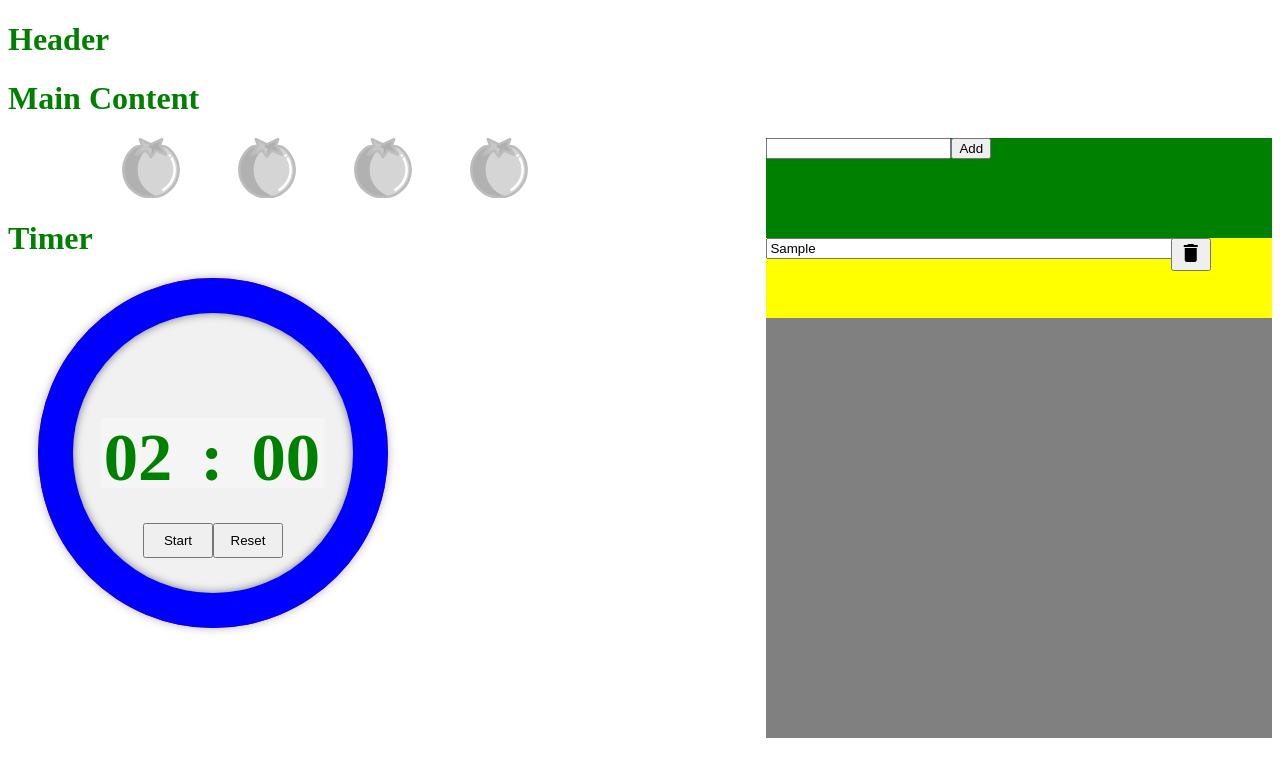
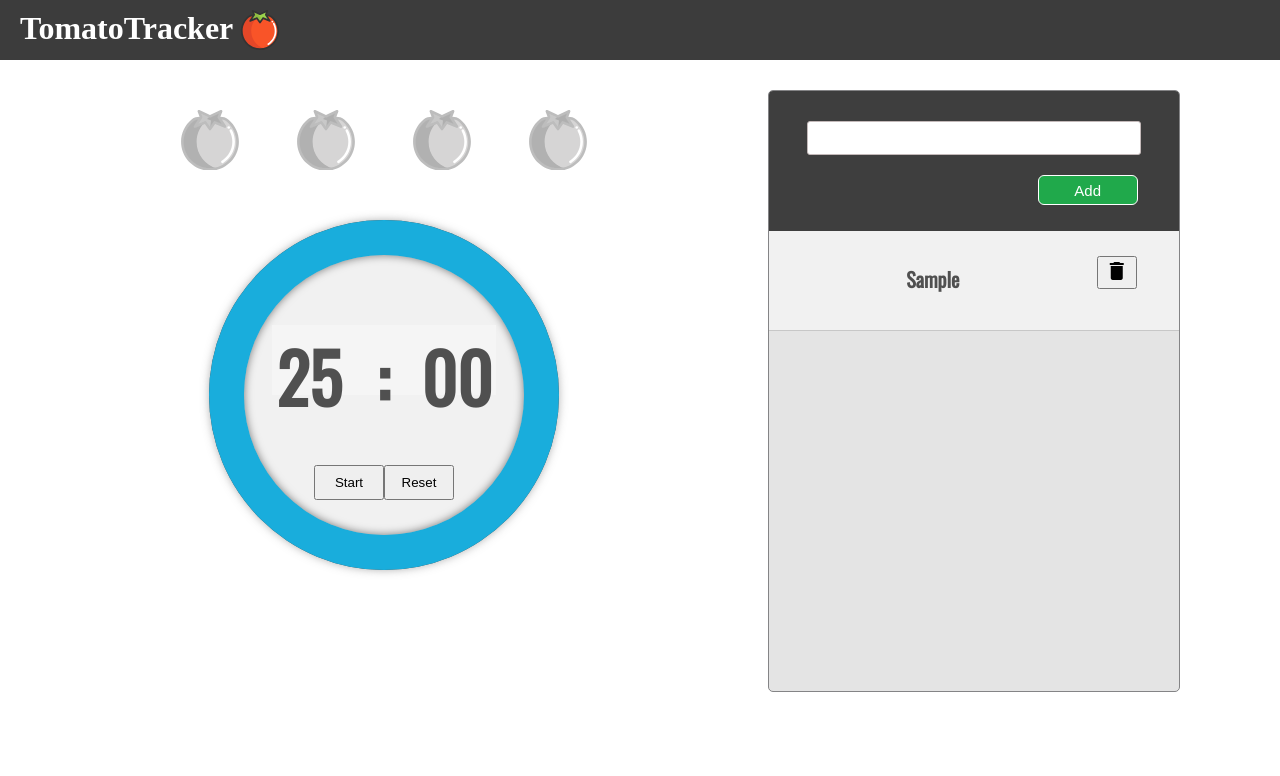
Before and after one commit to yosukeonrails/pomodoro-app, a React app: page / in a window 1280 px wide. Both pictures are taken after typing "Sample" into the empty fields and a click on the button "Add". Built offline with nearby package versions, Linux system fonts and the light colour scheme.

Commit message:
made styling changes to project

```diff
--- a/css/index.less
+++ b/css/index.less
@@ -4,8 +4,42 @@
 }
 
 h1{
-    color:green
+    color: #505050;
 }
+
+body{
+    margin: 0;
+
+}
+// HEADER
+
+.header-container{
+
+    width: 100%;
+    height: 60px;
+    background-color: #3c3c3c;
+    padding-top: 10px;
+    padding-left: 20px;
+    box-sizing: border-box;
+
+    h1{
+        margin: 0;
+        padding: 0;
+        color: white;
+        float: left;
+        width: 220px;
+    }
+}
+
+.header-tomato-icon {
+    background-image: url("../assets/tomato_icon.svg");
+    width: 40px;
+    height: 40px;
+    background-size: cover;
+    float: left;
+ }
+
+
 
 .main-left{
     width: 60%;
@@ -16,33 +50,3 @@ h1{
     width: 40%;
     float: left;
 }
-
-.todoCreator{
-     height: 100px;
-     background-color: green;
-}
-
-.todoComponent{
-    background-color: yellow;
-    height: 80px;
-    p{
-        text-align: center
-    }
-    &:hover{
-        cursor: pointer;
-    }
-}
-
-.todo-description {
-width: 80%;
-float: left;
-input{
-    width: 100%;
-}
-
-}
-
-.todo-buttons{
-    width: 20%;
-    float: left;
-    }
--- a/css/timer.less
+++ b/css/timer.less
@@ -7,9 +7,11 @@
   .timerContainer {
     height: 150px;
     width:200px;
-    transform:rotate(180deg);
-    margin-left: 30px;
+    transform: rotate(180deg);
     position: relative;
+    margin-top: 50px;
+    margin-left: auto;
+    margin-right: auto;
   }
 
   .timerBackground {
@@ -17,8 +19,8 @@
     width: 150px;
     height: 150px;
     border-radius: 75px;
-    background-color: red;
-    box-shadow: 0px 0px 8px rgba(100,100,100,0.5);
+    background-color: #484848;
+    box-shadow: 0px 0px 8px rgba(100, 100, 100, 0.5);
   }
 
   .pie {
@@ -75,6 +77,9 @@
   .timerTime{
     float: left;
     width: 33%;
+    h1{
+        font-family: 'Oswald', sans-serif;
+    }
   }
 
   .tracker_viwer {
--- a/css/todo.less
+++ b/css/todo.less
@@ -1,5 +1,121 @@
+.centralize{
+    margin-left: auto;
+    margin-right: auto;
+}
+
 .todoContainer {
-    background-color: gray;
+    background-color: #e4e4e4;
     height: 600px;
     overflow: scroll;
+    margin-top: 30px;
+    float: left;
+    width: 80%;
+    border: 1px solid #848486;
+    border-radius: 5px;
 }
+
+.todoCreator{
+    height: 140px;
+    padding-top: 30px;
+    background-color: #3e3e3e;
+    box-sizing: border-box;
+    input{
+        width: 80%;
+        height: 30px;
+        margin-left: auto;
+        margin-right: auto;
+        display: block;
+        border-radius: 3px;
+        border: 1px solid #c3b9b9;
+    }
+    button{
+        width: 100px;
+        height: 30px;
+        float: right;
+        margin-right: 10%;
+        margin-top: 20px;
+        background-color: #20a94b;
+        border: 1px solid white;
+        color: white;
+        font-size: 15px;
+        border-radius: 6px;
+    }
+}
+
+
+.todoComponent{
+    border-bottom: 1px solid #c7c7c7;
+    box-sizing: border-box;
+    min-height: 100px;
+    overflow: hidden;
+
+    p{
+        text-align: center
+    }
+    &:hover{
+        cursor: pointer;
+    }
+}
+
+.todo-description {
+    width: 80%;
+    float: left;
+    box-sizing: border-box;
+    padding: 20px;
+
+
+
+h1{
+    color: #505050;
+    text-align: center;
+    font-size: 20px;
+    font-family: 'Oswald', sans-serif;
+}
+input{
+    width: 80%;
+    height: 30px;
+    margin-left: auto;
+    margin-right: auto;
+    font-size: 15px;
+    display: block;
+    border-radius: 3px;
+    border: 1px solid #c3b9b9;
+}
+
+
+}
+
+.todo-buttons{
+    width: 20%;
+    float: left;
+    button{
+        margin-top: 25px;
+    }
+
+    }
+
+.checked-todo{
+    background-color: #5d5d5d;
+    color:gray;
+}
+
+.hover-todo{
+    width: 100%;
+    height: 100px;
+    padding-top: 30px;
+    box-sizing: border-box;
+}
+
+.unchecked-todo{
+    color:black;
+    background-color: #4b6dad;
+}
+
+::-webkit-scrollbar {
+    width: 0px;  /* remove scrollbar space */
+    background: transparent;  /* optional: just make scrollbar invisible */
+}
+/* optional: show position indicator in red */
+::-webkit-scrollbar-thumb {
+    background: rgba(255, 255, 255, 0);
+}
--- a/css/tomato_tracker.less
+++ b/css/tomato_tracker.less
@@ -6,8 +6,9 @@
 
 .tomato-icon-container{
     float: left;
-    width: 116px;
     height: 60px;
+    margin-left: 29px;
+    margin-right: 29px;
 }
 
 .tomato-icon{
@@ -31,8 +32,9 @@
      width: 100%;
  }
  .tomato-tracker-container{
-    width: 70%;
+    width: 465px;
     margin-left: auto;
+    margin-top: 50px;
     height: 60px;
     margin-right: auto;
  }
--- a/index.html
+++ b/index.html
@@ -7,8 +7,9 @@
 
     <link href="https://fonts.googleapis.com/icon?family=Material+Icons"
     rel="stylesheet">
+    <link href="https://fonts.googleapis.com/css?family=Oswald" rel="stylesheet">
 
-    <title>Document</title>
+    <title>TomatoTracker</title>
 </head>
 <body>
 
--- a/js/components/Header.js
+++ b/js/components/Header.js
@@ -6,8 +6,8 @@ class Header extends React.Component{
 
     render(){
         return(
-            <div>
-                    <h1> Header </h1>
+            <div className="header-container">
+                    <h1> TomatoTracker </h1> <div className="header-tomato-icon"></div>
           </div>
         )
     }
--- a/js/components/Main.js
+++ b/js/components/Main.js
@@ -10,11 +10,8 @@ class Main extends React.Component{
     render(){
         return(
             <div>
-                <h1> Main Content </h1>
-
                 <div className="main-left" ><TimerComponent/></div>
                 <div className="main-right" > <TodoAppComponent/></div>
-
             </div>
         )
     }
--- a/js/components/TimeTracker.js
+++ b/js/components/TimeTracker.js
@@ -173,7 +173,7 @@ class TimeTracker extends React.Component{
         if(start && !this.state.timerRunning ){
 
             this.timer= setInterval(function(){ dis.updateTime(dis.state.min, dis.state.sec) },
-            100);
+            1000);
 
             this.setState({
                 timerRunning:true
@@ -193,7 +193,9 @@ class TimeTracker extends React.Component{
     }
 
     render(){
-     //   <div className="tracker_viwer">  <h1>{tag}</h1>  <h1>{this.state.pomodores}</h1></div>
+
+        // Making sure that the digits are always 2
+
         let min_view= this.state.min.toString();
         min_view = min_view.length === 1 ? "0" + min_view  : min_view;
 
@@ -214,7 +216,7 @@ class TimeTracker extends React.Component{
 
        <div className="timeTracker" style= {{height:this.props.innerWidth, paddingTop:tenth }} >
 
-                <div className="timeDisplay"  style= {{height:this.props.half, paddingTop:fifth}} >
+                <div className="timeDisplay"  style= {{height:this.props.half, paddingTop:tenth}} >
 
                         <div className="timerNumbers" style={{height:fifth}} >
                             <div className="timerTime" id="minutes" > <h1 style={h1Style} > {min_view} </h1></div>
--- a/js/components/Timer.js
+++ b/js/components/Timer.js
@@ -10,14 +10,14 @@ let innerWidth = x - (x/5) + 'px';
 let innerHalf =  (( x- (x/5)  ) / 2  )  + 'px'
 let width = x+'px';
 let half =  (x/2) + 'px';
-let tracker_color= 'blue';
+let tracker_color= 'rgb(25, 173, 220)';
 let contentPosition = (x/10) +'px';
 
 let styles = {
 
     timerContainer:{
         height:width,
-        width: width
+        width: width,
     },
 
     "pie":{
@@ -59,11 +59,13 @@ let styles = {
     },
     pie_left_rotation:{
         transform: 'rotate(150deg)',
-        backgroundColor:tracker_color
+        backgroundColor:tracker_color,
+        transition: "1s",
     },
     pie_right_rotation:{
         transform: 'rotate(180deg)',
-        backgroundColor:tracker_color
+        backgroundColor:tracker_color,
+        transition: "1s",
     },
 
 
@@ -76,8 +78,8 @@ class Timer extends React.Component{
         super(props);
 
         this.state={
-            breakLength:1,
-            workLength:2,
+            breakLength:5,
+            workLength:25,
             longBreakLength:15
         }
 
@@ -100,7 +102,6 @@ class Timer extends React.Component{
             <div>
 
            <div className="main-top"><TomatoTrackerComponent/></div>
-            <h1> Timer   </h1>
 
             <div className="timerContainer" style={styles.timerContainer}>
 
--- a/js/components/Todo.js
+++ b/js/components/Todo.js
@@ -1,4 +1,5 @@
 const React = require('react');
+let todoColor;
 
 class Todo extends React.Component{
 
@@ -8,33 +9,54 @@ class Todo extends React.Component{
 
         this.removeTodo = this.removeTodo.bind(this);
         this.checkTodo = this.checkTodo.bind(this);
+        this.hoverTodo = this.hoverTodo.bind(this);
 
         this.state = {
-             description: this.props.data.description
+
+             description: this.props.data.description,
+             todo_hover_style:"",
+
         }
 
     }
 
 
+    hoverTodo(e , on){
+
+        e.preventDefault();
+
+        let todo_color;
+
+
+            if(on){
+            todo_color = this.props.data.done ?  'unchecked-todo' : 'checked-todo';
+            } else{
+                todo_color = "";
+            }
+
+
+        this.setState({
+            todo_hover_style:todo_color
+        });
+
+    }
+
     handleEdit(e){
 
         this.props.editTodo(this.props.index, e.target.value);
-
         // edit by key
     }
 
+
     checkTodo(e){
 
-        e.preventDefault();
-
-        if(e.target === e.currentTarget){
+        console.log(e.target.id);
+        if(e.target.id === "delete-button"){ return };
 
             let checked = this.props.data.done ? false : true;
 
             this.props.addTodo(this.props.data.description , checked, this.props.index);
             this.props.removeTodo(this.props.index);
-
-        }
 
 
     }
@@ -47,18 +69,28 @@ class Todo extends React.Component{
 
     render(){
 
-        let todoColor= this.props.data.done ? 'pink' : 'yellow'
+        todoColor= this.props.data.done ? "#828282": "#f1f1f1";
+        let todoDescription= this.props.data.done ?  <h1> <strike> {this.props.data.description } </strike> </h1> :   <h1>{this.props.data.description } </h1>
 
-         return (
-            <div onClick={(event)=>{this.checkTodo(event)} } style={{backgroundColor:todoColor}} className="todoComponent">
 
-                <div className="todo-description"> <input
-                onChange={(event)=>{this.handleEdit(event)}}  value={this.props.data.description } ></input> </div>
+        return (
+            <div>
+            <div    id="todo-description"   style={{backgroundColor:todoColor}} onClick={(event)=>{this.checkTodo(event)} } className="todoComponent">
+
+
+                <div className="todo-description">
+
+                {/* <input onChange={(event)=>{this.handleEdit(event)}}  value={this.props.data.description } ></input>  */}
+                {todoDescription}
+
+                </div>
+
 
                 <div className="todo-buttons">
-                <button onClick={()=>{ this.removeTodo(this.props.index) }}> <i className="material-icons">delete</i>  </button>
+                <button  id="delete-button" onClick={()=>{ this.removeTodo(this.props.index) }}> <i id="delete-button" className="material-icons">delete</i>  </button>
 
                 </div>
+            </div>
 
             </div>
          )
--- a/js/components/TodoApp.js
+++ b/js/components/TodoApp.js
@@ -122,8 +122,9 @@ class TodoApp extends React.Component{
 
                         <div className="todoCreator">
 
-                            <input  value={this.state.input} onKeyPress={this._handleKeyPress} onChange={(event)=>{ this.handleInput(event) }} ></input>
-                            <button  onClick={()=>{this.addTodo(this.state.input , false)}}>Add</button>
+                            <div>  <input  value={this.state.input} onKeyPress={this._handleKeyPress} onChange={(event)=>{ this.handleInput(event) }} ></input></div>
+
+                            <div>  <button  onClick={()=>{this.addTodo(this.state.input , false)}}>Add</button>  </div>
 
                         </div>
 
--- a/js/reducers/todo.js
+++ b/js/reducers/todo.js
@@ -45,7 +45,7 @@ export default function todoReducer(state, action){
         case 'EDIT_TODO':
 
         return {
-
+        ...state,
           todos: state.todos.filter( (element, index ) =>{
 
             let todo = element;
```
Also changed, not shown: build/bundle.js.
